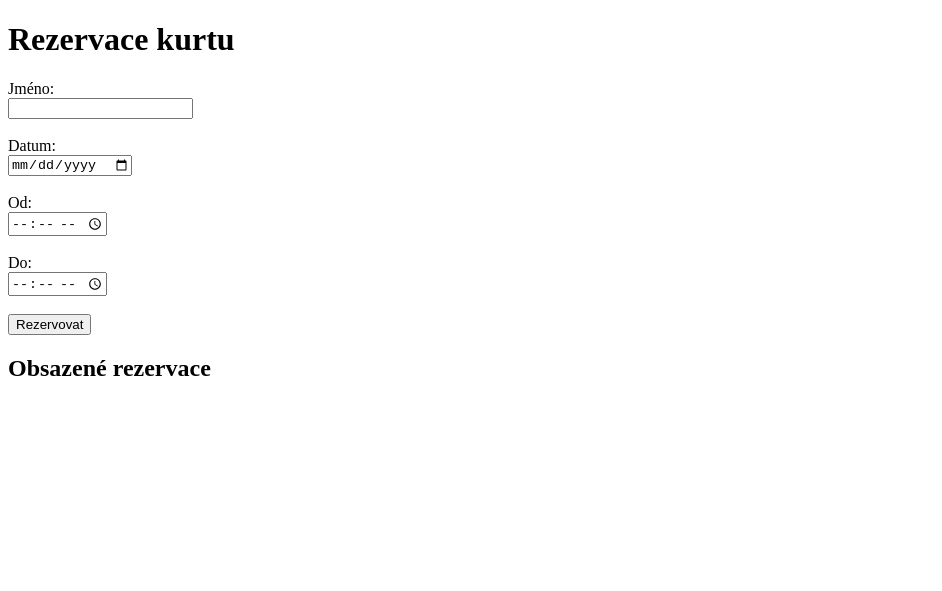
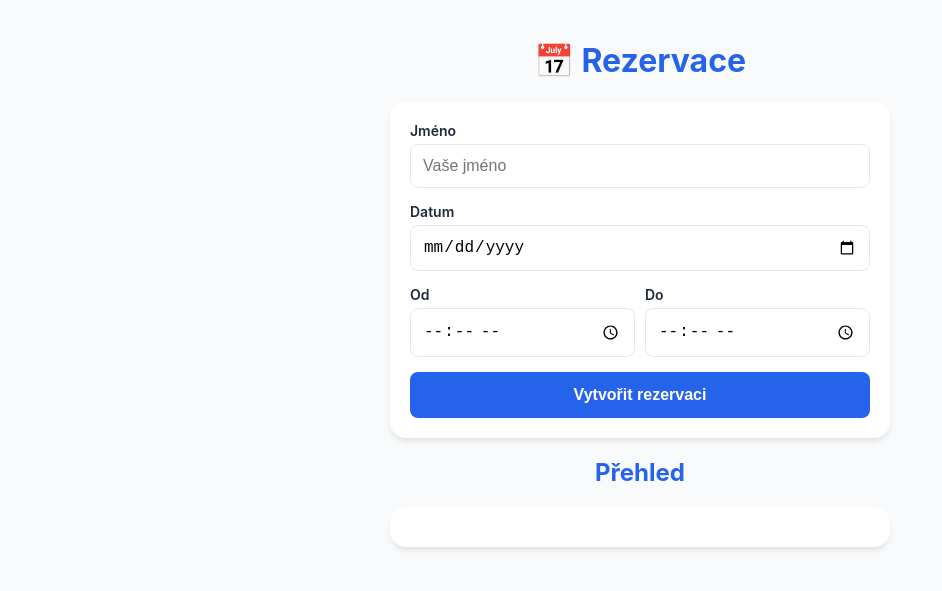
Before and after one commit to veselymartin222-max/rezervace, a website: page index.html in a window 1280 px wide. Shown: the whole page, without its empty margins (0-942 px from the left). Drawn offline with Linux system fonts and the light colour scheme; no server answers.

Commit message:
Update index.html

```diff
--- a/index.html
+++ b/index.html
@@ -1,115 +1,207 @@
 <!DOCTYPE html>
-<html>
+<html lang="cs">
 <head>
-<meta charset="utf-8">
-<title>Rezervace kurtu</title>
+    <meta charset="UTF-8">
+    <meta name="viewport" content="width=device-width, initial-scale=1.0">
+    <title>Rezervační Systém</title>
+    <style>
+        /* --- RESPONSIVNÍ DESIGN (CSS) --- */
+        :root {
+            --primary-color: #2563eb;
+            --bg-color: #f8fafc;
+            --card-bg: #ffffff;
+            --text-main: #1e293b;
+        }
+
+        body {
+            font-family: -apple-system, BlinkMacSystemFont, "Segoe UI", Roboto, sans-serif;
+            background-color: var(--bg-color);
+            color: var(--text-main);
+            margin: 0;
+            padding: 20px;
+            display: flex;
+            flex-direction: column;
+            align-items: center;
+        }
+
+        .container {
+            width: 100%;
+            max-width: 500px;
+        }
+
+        h1, h2 { text-align: center; color: var(--primary-color); }
+
+        /* Styl kartiček */
+        .card {
+            background: var(--card-bg);
+            padding: 20px;
+            border-radius: 16px;
+            box-shadow: 0 4px 6px -1px rgba(0, 0, 0, 0.1);
+            margin-bottom: 20px;
+        }
+
+        /* Formulář */
+        .input-group { margin-bottom: 15px; }
+
+        label {
+            display: block;
+            font-size: 14px;
+            font-weight: 600;
+            margin-bottom: 5px;
+        }
+
+        input {
+            width: 100%;
+            padding: 12px;
+            border: 1px solid #e2e8f0;
+            border-radius: 8px;
+            font-size: 16px; /* Prevence zoomování na iPhonu */
+            box-sizing: border-box;
+        }
+
+        .time-row {
+            display: grid;
+            grid-template-columns: 1fr 1fr;
+            gap: 10px;
+        }
+
+        button {
+            width: 100%;
+            padding: 14px;
+            background-color: var(--primary-color);
+            color: white;
+            border: none;
+            border-radius: 8px;
+            font-size: 16px;
+            font-weight: bold;
+            cursor: pointer;
+            transition: opacity 0.2s;
+        }
+
+        button:active { opacity: 0.8; }
+
+        /* Seznam rezervací */
+        .res-item {
+            display: flex;
+            justify-content: space-between;
+            align-items: center;
+            padding: 12px 0;
+            border-bottom: 1px solid #f1f5f9;
+        }
+
+        .res-item:last-child { border-bottom: none; }
+
+        .res-details b { color: var(--primary-color); }
+
+        .delete-btn {
+            width: auto;
+            background-color: #ef4444;
+            padding: 8px 12px;
+            font-size: 13px;
+        }
+
+        /* Mobilní optimalizace */
+        @media (max-width: 480px) {
+            body { padding: 10px; }
+            .card { padding: 15px; }
+        }
+    </style>
 </head>
+<body>
 
-<body>
-<h1>Rezervace kurtu</h1>
+<div class="container">
+    <h1>📅 Rezervace</h1>
 
-<form id="form">
-  Jméno:<br>
-  <input id="name" required><br><br>
+    <div class="card">
+        <div class="input-group">
+            <label>Jméno</label>
+            <input type="text" id="name" placeholder="Vaše jméno">
+        </div>
 
-  Datum:<br>
-  <input id="date" type="date" required><br><br>
+        <div class="input-group">
+            <label>Datum</label>
+            <input type="date" id="date">
+        </div>
 
-  Od:<br>
-  <input id="time_from" type="time" required><br><br>
+        <div class="time-row">
+            <div class="input-group">
+                <label>Od</label>
+                <input type="time" id="time_from">
+            </div>
+            <div class="input-group">
+                <label>Do</label>
+                <input type="time" id="time_to">
+            </div>
+        </div>
 
-  Do:<br>
-  <input id="time_to" type="time" required><br><br>
+        <button onclick="createReservation()">Vytvořit rezervaci</button>
+    </div>
 
-  <button type="submit">Rezervovat</button>
-</form>
-
-<p id="result"></p>
-
-<h2>Obsazené rezervace</h2>
-<div id="list"></div>
-
+    <h2>Přehled</h2>
+    <div id="reservation-list" class="card">
+        </div>
+</div>
 
 <script>
+    // Nastavení minimálního data na dnešek
+    document.getElementById('date').min = new Date().toISOString().split("T")[0];
 
     async function loadReservations() {
-  const res = await fetch("/reservations");
+        const res = await fetch('/reservations');
         const data = await res.json();
+        const list = document.getElementById('reservation-list');
+        list.innerHTML = data.length === 0 ? '<p style="text-align:center">Žádné rezervace</p>' : '';
 
-  let html = "<ul>";
-
-  for (let r of data) {
-    html += "<li>" +
-      r.date + " " +
-      r.time_from + " - " +
-      r.time_to +
-      " : " + r.name +
-      " <button onclick=\"deleteReservation('" + r.id + "')\">Zrušit</button>" +
-      "</li>";
+        data.forEach(item => {
+            const div = document.createElement('div');
+            div.className = 'res-item';
+            div.innerHTML = `
+                <div class="res-details">
+                    <b>${item.name}</b><br>
+                    <small>📅 ${item.date} | ⏰ ${item.time_from} - ${item.time_to}</small>
+                </div>
+                <button class="delete-btn" onclick="deleteRes('${item.id}')">Smazat</button>
+            `;
+            list.appendChild(div);
+        });
     }
 
-  html += "</ul>";
-
-  document.getElementById("list").innerHTML = html;
-}
-
-document.getElementById("form").onsubmit = async function(e) {
-  e.preventDefault();
-
-  const data = {
-    name: document.getElementById("name").value,
-    date: document.getElementById("date").value,
-    time_from: document.getElementById("time_from").value,
-    time_to: document.getElementById("time_to").value
+    async function createReservation() {
+        const payload = {
+            name: document.getElementById('name').value,
+            date: document.getElementById('date').value,
+            time_from: document.getElementById('time_from').value,
+            time_to: document.getElementById('time_to').value
         };
 
-  const res = await fetch("/reserve", {
-    method: "POST",
-    headers: {"Content-Type": "application/json"},
-    body: JSON.stringify(data)
-  });
-
-  const text = await res.text();
-
-  try {
-    const json = JSON.parse(text);
-
-    if (json.success) {
-      document.getElementById("result").innerText = "Rezervace úspěšná!";
-      loadReservations();
-    } else {
-      document.getElementById("result").innerText = "Chyba: " + text;
-    }
-
-  } catch (e) {
-    document.getElementById("result").innerText = "Odpověď serveru: " + text;
-  }
-};
-
-// načíst rezervace hned po otevření stránky
-loadReservations();
-async function deleteReservation(id) {
-
-  if (!confirm("Opravdu zrušit tuto rezervaci?")) return;
-
-  const res = await fetch("/delete", {
-    method: "POST",
-    headers: {"Content-Type": "application/json"},
-    body: JSON.stringify({ id })
+        const res = await fetch('/reserve', {
+            method: 'POST',
+            headers: {'Content-Type': 'application/json'},
+            body: JSON.stringify(payload)
         });
 
         const result = await res.json();
-
         if (result.success) {
-    alert("Rezervace zrušena");
+            alert('Rezervace uložena!');
             loadReservations();
         } else {
-    alert("Chyba při mazání");
+            alert('Chyba: ' + (result.message || 'Nepodařilo se uložit.'));
         }
     }
 
+    async function deleteRes(id) {
+        if (!confirm('Opravdu smazat?')) return;
+        await fetch('/delete', {
+            method: 'POST',
+            headers: {'Content-Type': 'application/json'},
+            body: JSON.stringify({ id })
+        });
+        loadReservations();
+    }
 
+    loadReservations();
 </script>
 
 </body>
 </html>
+</html>
```
Lines whose indentation alone changed are shown as unchanged.
